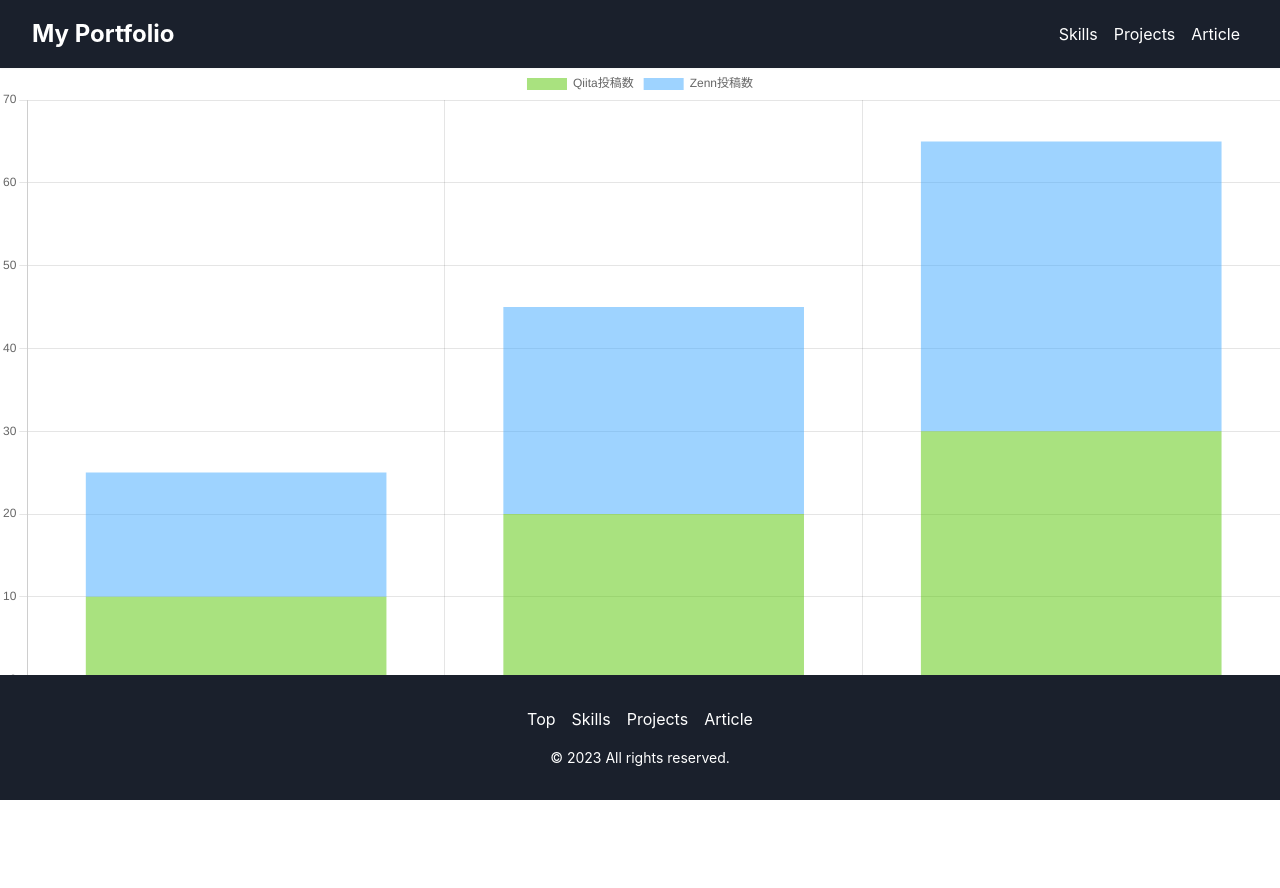
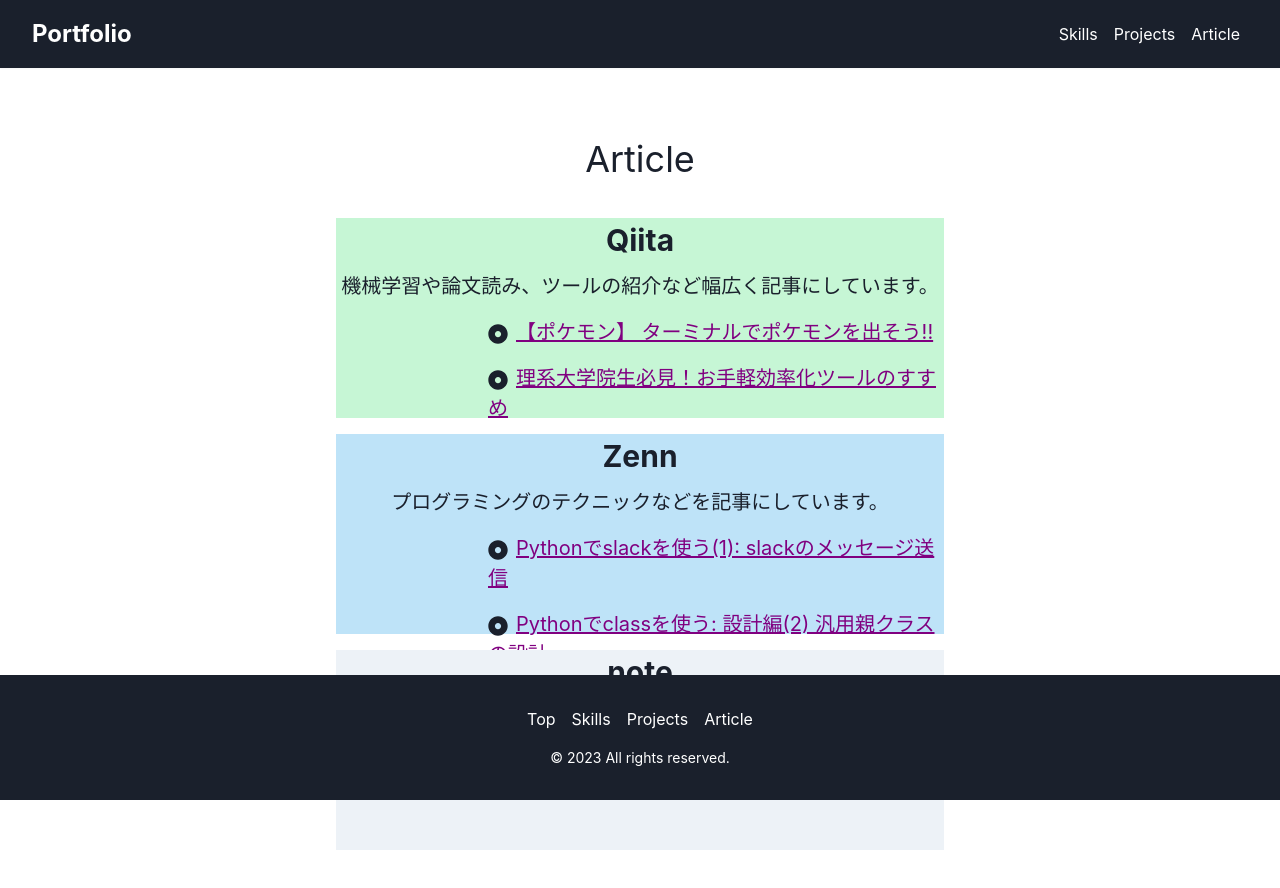
Before and after one commit to sergicalsix/Portfolio, a Next.js app: page /article in a window 1280 px wide. Shown: the top 888 px of the page. Before the commit the page ends 800 px from the top, so only its background shows below. Built offline with nearby package versions, Linux system fonts and the light colour scheme.

Commit message:
[add] Article phase

```diff
--- a/package.json
+++ b/package.json
@@ -19,6 +19,7 @@
     "nodemailer": "^6.9.3",
     "react": "18.2.0",
     "react-chartjs-2": "^5.2.0",
-    "react-dom": "18.2.0"
+    "react-dom": "18.2.0",
+    "react-icons": "^4.9.0"
   }
 }
--- a/src/components/ActivityChart.js
+++ /dev/null
@@ -1,46 +0,0 @@
-import { useEffect, useRef } from 'react';
-import Chart from 'chart.js/auto';
-
-const ActivityChart = () => {
-  const chartRef = useRef(null);
-
-  useEffect(() => {
-    const ctx = chartRef.current.getContext('2d');
-    const labels = ['3月', '4月', '5月']; // x軸のラベル
-    const data = {
-      labels: labels,
-      datasets: [
-        {
-            label: 'Qiita投稿数',
-            data: [10, 20, 30], // データ配列1
-            backgroundColor: 'rgba(85,197,0,0.5)', // データ配列1の棒の背景色
-        },
-        {
-            label: 'Zenn投稿数',
-            data: [15, 25, 35], // データ配列2
-            backgroundColor: 'rgba(62,168,255,0.5)', // データ配列2の棒の背景色
-        },
-        // {
-        //     label: '読書',
-        //     data: [15, 25, 35], // データ配列2
-        //     backgroundColor: 'rgba(33,33,33,0.5)', // データ配列2の棒の背景色
-        //   },
-      ],
-    };
-
-    new Chart(ctx, {
-      type: 'bar',
-      data: data,
-      options: {
-        scales: {
-          x: { stacked: true }, // x軸の値を積み上げる
-          y: { stacked: true }, // y軸の値を積み上げる
-        },
-      },
-    });
-  }, []);
-
-  return <canvas ref={chartRef}></canvas>;
-};
-
-export default ActivityChart;
--- /dev/null
+++ b/src/components/Article.js
@@ -0,0 +1,68 @@
+// Article.js
+
+import Link from 'next/link';
+import { Box, Grid, Flex, Text, Progress, List, Center,
+    ListItem,
+    ListIcon, } from "@chakra-ui/react";
+import { FaDotCircle } from 'react-icons/fa';
+
+const Article = () => {
+  return (
+    <Box py={16} px={8} bg="white" >
+      <Text fontSize="4xl" textAlign="center" mb={2}>Article</Text>
+      <Flex direction="column" mt={8} ml="25%" mr="25%">
+            <Box bg="green.100" w="100%" h="200px"  _hover={{ bg: "green.200", }}>
+                <Center>
+                    <Text fontSize="3xl" as='b'>Qiita</Text>
+                </Center>
+                <Center> <Text fontSize="xl" mt={2} >機械学習や論文読み、ツールの紹介など幅広く記事にしています。</Text></Center>
+                <List spacing={3} justifyContent="flex-start">
+                    <Link href="https://qiita.com/sergicalsix/items/c676d95e8fa542c6cbba" passHref>
+                        <ListItem fontSize="xl" mt={4}  ml="25%">
+                            <ListIcon as={FaDotCircle}  />
+                            <Text as='u' color='purple'>【ポケモン】 ターミナルでポケモンを出そう!!</Text>
+                        </ListItem>
+                    </Link>
+                    <Link href="https://qiita.com/sergicalsix/items/ffe7062b5c88ab5bd84e" passHref>
+                        <ListItem fontSize="xl" mt={4}  ml="25%" >
+                            <ListIcon as={FaDotCircle}  />
+                            <Text as='u'color='purple'>理系大学院生必見！お手軽効率化ツールのすすめ </Text>
+                        </ListItem>
+                    </Link>
+                </List>
+            </Box>
+
+            <Box bg="blue.100" w="100%" h="200px" mt={4} _hover={{ bg: "blue.200", }}>
+                <Center>
+                    <Text fontSize="3xl" as='b'>Zenn</Text>
+                </Center>
+                <Center> <Text fontSize="xl" mt={2} >プログラミングのテクニックなどを記事にしています。</Text></Center>
+                <List spacing={3} justifyContent="flex-start">
+                    <Link href="https://zenn.dev/sergicalsix/articles/f7ad91d1d7cd04" passHref>
+                        <ListItem fontSize="xl" mt={4}  ml="25%">
+                            <ListIcon as={FaDotCircle}  />
+                            <Text as='u' color='purple'>Pythonでslackを使う(1): slackのメッセージ送信</Text>
+                        </ListItem>
+                    </Link>
+                    <Link href="https://zenn.dev/sergicalsix/articles/d9357dac6e0059" passHref>
+                        <ListItem fontSize="xl" mt={4}  ml="25%" >
+                            <ListIcon as={FaDotCircle}  />
+                            <Text as='u'color='purple'>Pythonでclassを使う: 設計編(2) 汎用親クラスの設計</Text>
+                        </ListItem>
+                    </Link>
+                </List>
+            </Box>
+            <Box bg="gray.100" w="100%" h="200px" mt={4} _hover={{ bg: "gray.200", }}>
+                <Center>
+                    <Text fontSize="3xl" as='b'>note</Text>
+                </Center>
+                <Center>
+                <Text fontSize="3xl" mb={2} mt={8}>Comming soon.</Text>
+                </Center>
+            </Box>
+      </Flex>
+    </Box>
+  );
+};
+
+export default Article;
--- a/src/components/Header.js
+++ b/src/components/Header.js
@@ -9,7 +9,7 @@
       <Flex justify="space-between" align="center">
         <NextLink href="/" passHref>
           <Link>
-            <Text fontSize="2xl" fontWeight="bold" color="white">My Portfolio</Text>
+            <Text fontSize="2xl" fontWeight="bold" color="white">Portfolio</Text>
           </Link>
         </NextLink>
         <Flex>
--- a/src/pages/article.js
+++ b/src/pages/article.js
@@ -1,5 +1,5 @@
 import Header from "../components/Header";
-import ActivityChart from "../components/ActivityChart";
+import Article from "../components/Article";
 import Footer from "../components/Footer";
 
 
@@ -7,7 +7,7 @@
   return (
     <>
       <Header />
-      <ActivityChart  />
+      <Article />
       <Footer />
     </>
   )
```
Also changed, not shown: src/components/HeroSection.js (+49 -12 lines), src/components/Skill.js (+33 -3 lines), src/pages/index.js (+0 -10 lines), 1 other file (tests, documents, lock files or other folders).
